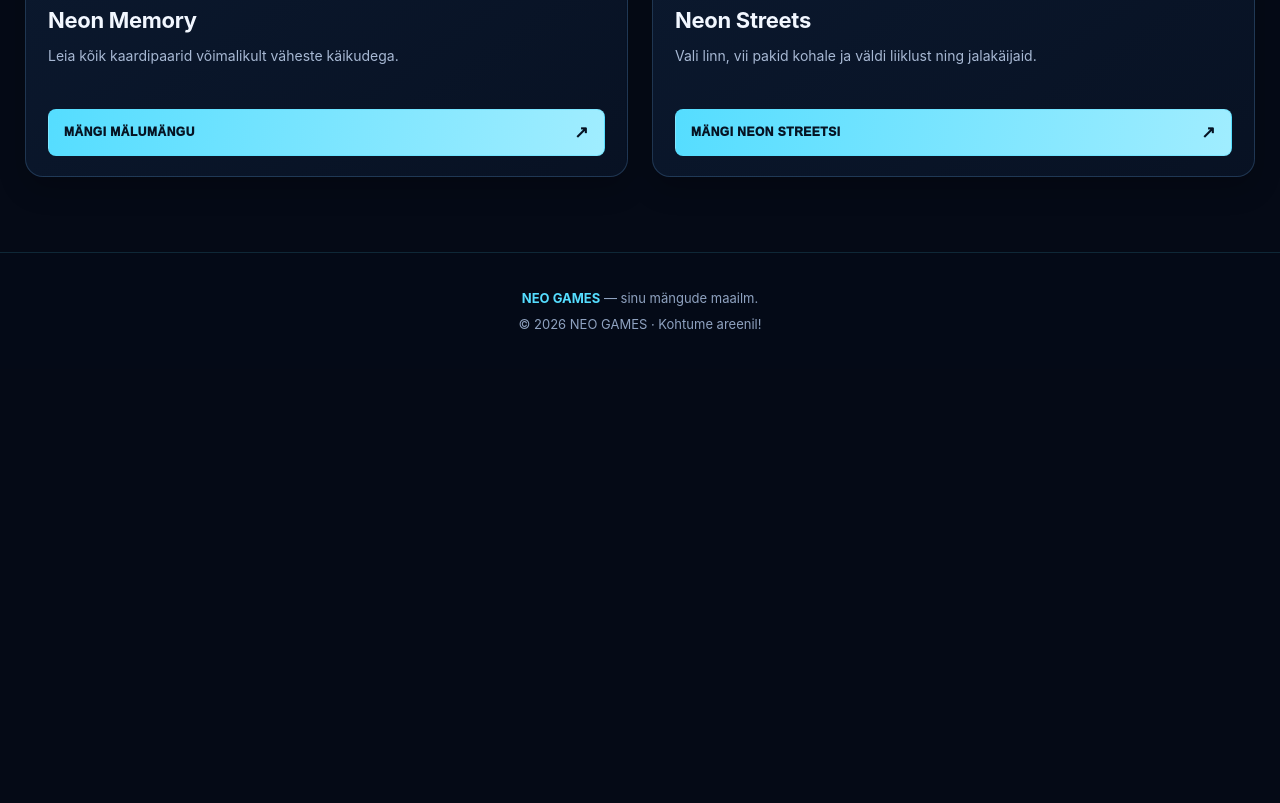
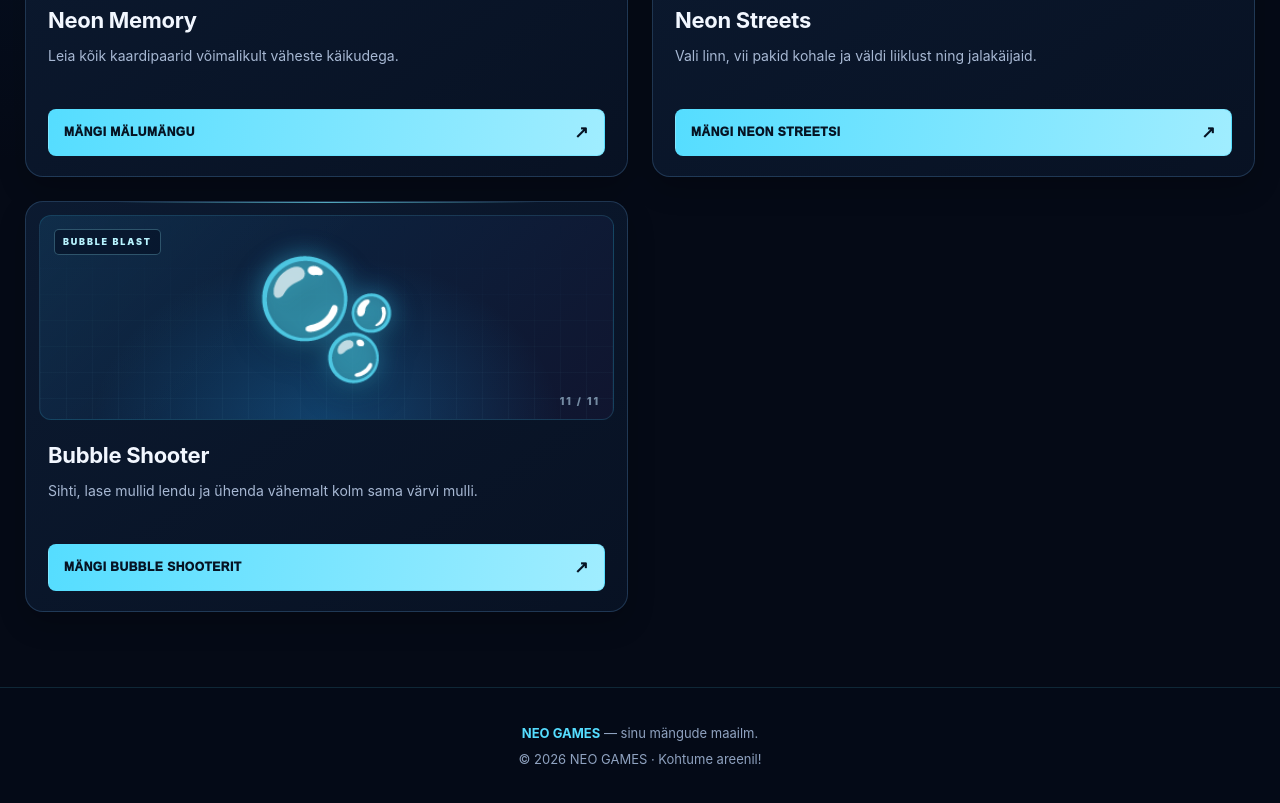
Before and after one commit to reamaario-co/neo-games, a plain HTML site: page index.html in a window 1280 px wide. Shown: the part 2810-3613 px from the top of the page. Before the commit the page ends 3179 px from the top, so only its background shows below. Drawn offline with Linux system fonts and the light colour scheme.

Commit message:
Update index.html

```diff
--- a/index.html
+++ b/index.html
@@ -108,7 +108,18 @@ footer{padding:30px 20px;border-top:1px solid #55ddff24;background:#050b18e8;col
 <article class="game"><div class="artwork racing" aria-hidden="true"><span class="art-label">FULL THROTTLE</span><span class="art-decoration"></span><span class="art-symbol">🏎️</span><span class="art-number">08 / 10</span></div><h3>Neon Racing</h3><p>Väldi takistusi, võistle ja purusta oma rekordid!</p><button type="button" onclick="window.location.href='neon-racing.html'">ALUSTA SÕITU</button></article>
 <article class="game"><div class="artwork memory" aria-hidden="true"><span class="art-label">TRAIN YOUR MIND</span><span class="art-decoration"></span><span class="art-symbol">🧠</span><span class="art-number">09 / 10</span></div><h3>Neon Memory</h3><p>Leia kõik kaardipaarid võimalikult väheste käikudega.</p><button type="button" onclick="window.location.href='neon-memory.html'">MÄNGI MÄLUMÄNGU</button></article>
 <article class="game"><div class="artwork streets" aria-hidden="true"><span class="art-label">CITY DRIVE</span><span class="art-decoration"></span><span class="art-symbol">🚕</span><span class="art-number">10 / 10</span></div><h3>Neon Streets</h3><p>Vali linn, vii pakid kohale ja väldi liiklust ning jalakäijaid.</p><button type="button" onclick="window.location.href='neon-streets.html'">MÄNGI NEON STREETSI</button></article>
-<div class="no-results" id="noResults" hidden>Ühtegi mängu ei leitud. Proovi teist otsingusõna.</div>
+<article class="game">
+  <div class="artwork bubble" aria-hidden="true">
+    <span class="art-label">BUBBLE BLAST</span>
+    <span class="art-decoration"></span>
+    <span class="art-symbol">🫧</span>
+    <span class="art-number">11 / 11</span>
+  </div>
+  <h3>Bubble Shooter</h3>
+  <p>Sihti, lase mullid lendu ja ühenda vähemalt kolm sama värvi mulli.</p>
+  <button type="button" onclick="window.location.href='bubble-shooter.html'">MÄNGI BUBBLE SHOOTERIT</button>
+</article>
+  <div class="no-results" id="noResults" hidden>Ühtegi mängu ei leitud. Proovi teist otsingusõna.</div>
 </div>
 </section>
 </main>
```
